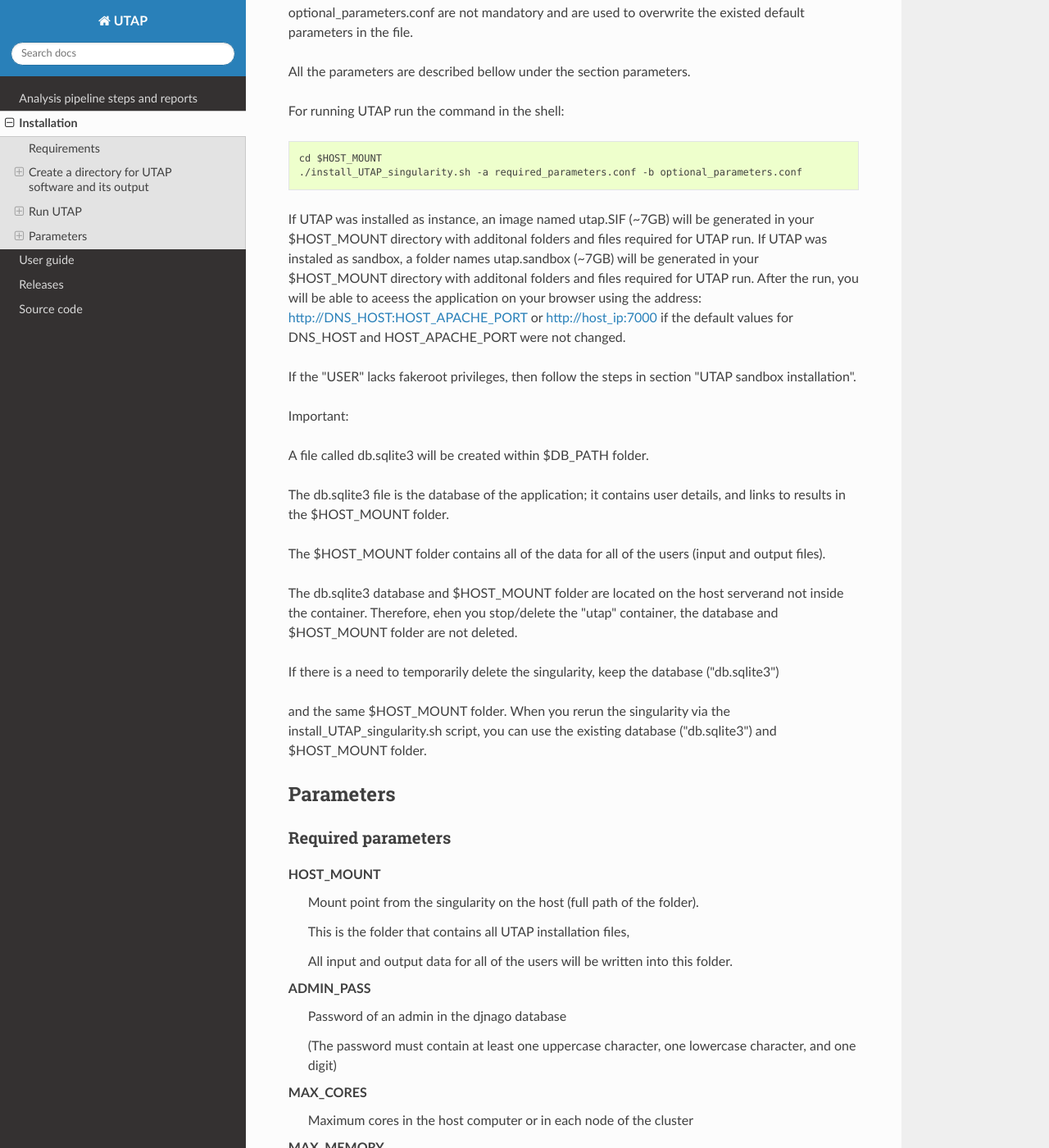
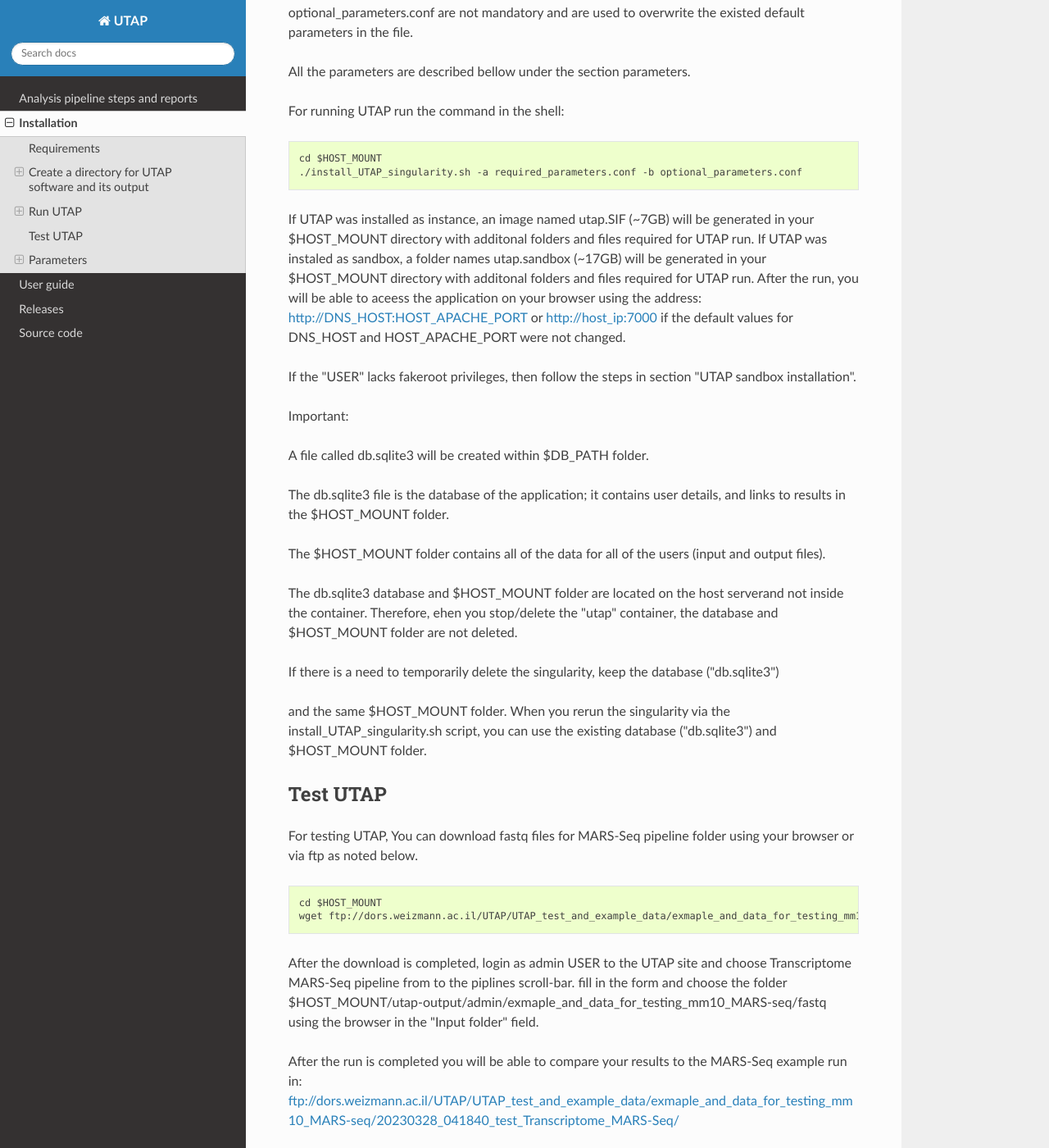
Before and after one commit to utap2/utap2, a Sphinx documentation site: the page built from docs/rst/installation.rst, in a window 1280 px wide and 1400 px high, scrolled down 2488 px. Shown: the whole window at 82% size. Built offline with Sphinx 7.4.7 and the Read the Docs theme 2.0.0, drawn with Linux system fonts in a browser that asks for light colours; some of the changed text lies outside the part shown.

Commit message:
Update installation.rst
add testing data

```diff
--- a/docs/rst/installation.rst
+++ b/docs/rst/installation.rst
@@ -122,7 +122,7 @@
 
 
 If UTAP was installed as instance, an image named utap.SIF (~7GB) will be generated in your $HOST_MOUNT directory with additonal folders and files required for UTAP run.
-If UTAP was instaled as sandbox, a folder names utap.sandbox (~7GB) will be generated in your $HOST_MOUNT directory with additonal folders and files required for UTAP run.
+If UTAP was instaled as sandbox, a folder names utap.sandbox (~17GB) will be generated in your $HOST_MOUNT directory with additonal folders and files required for UTAP run.
 After the run, you will be able to aceess the application on your browser using the address:
 http://DNS_HOST:HOST_APACHE_PORT or http://host_ip:7000 if the default values for DNS_HOST and HOST_APACHE_PORT were not changed.
 
@@ -146,6 +146,19 @@
 
 and the same $HOST_MOUNT folder. When you rerun the singularity via the install_UTAP_singularity.sh script, you can use the existing database ("db.sqlite3") and $HOST_MOUNT folder.
 
+Test UTAP
+=========
+For testing UTAP, You can download fastq files for MARS-Seq pipeline folder using your browser or via ftp as noted below.
+::
+
+    cd $HOST_MOUNT
+    wget ftp://dors.weizmann.ac.il/UTAP/UTAP_test_and_example_data/exmaple_and_data_for_testing_mm10_MARS-seq/fastq $HOST_MOUNT/utap-output/admin/exmaple_and_data_for_testing_mm10_MARS-seq/
+
+After the download is completed, login as admin USER to the UTAP site and choose Transcriptome MARS-Seq pipeline from to the piplines scroll-bar. fill in the form and choose the folder $HOST_MOUNT/utap-output/admin/exmaple_and_data_for_testing_mm10_MARS-seq/fastq using the browser in the "Input folder" field.
+
+After the run is completed you will be able to compare your results to the MARS-Seq example run in: ftp://dors.weizmann.ac.il/UTAP/UTAP_test_and_example_data/exmaple_and_data_for_testing_mm10_MARS-seq/20230328_041840_test_Transcriptome_MARS-Seq/
+
+for more details, refer to the "Help" tab in the site navigation bar.
 
 Parameters
 ==========
```
Also changed, not shown: other parts of docs/rst/installation.rst (+1 -1 lines).
